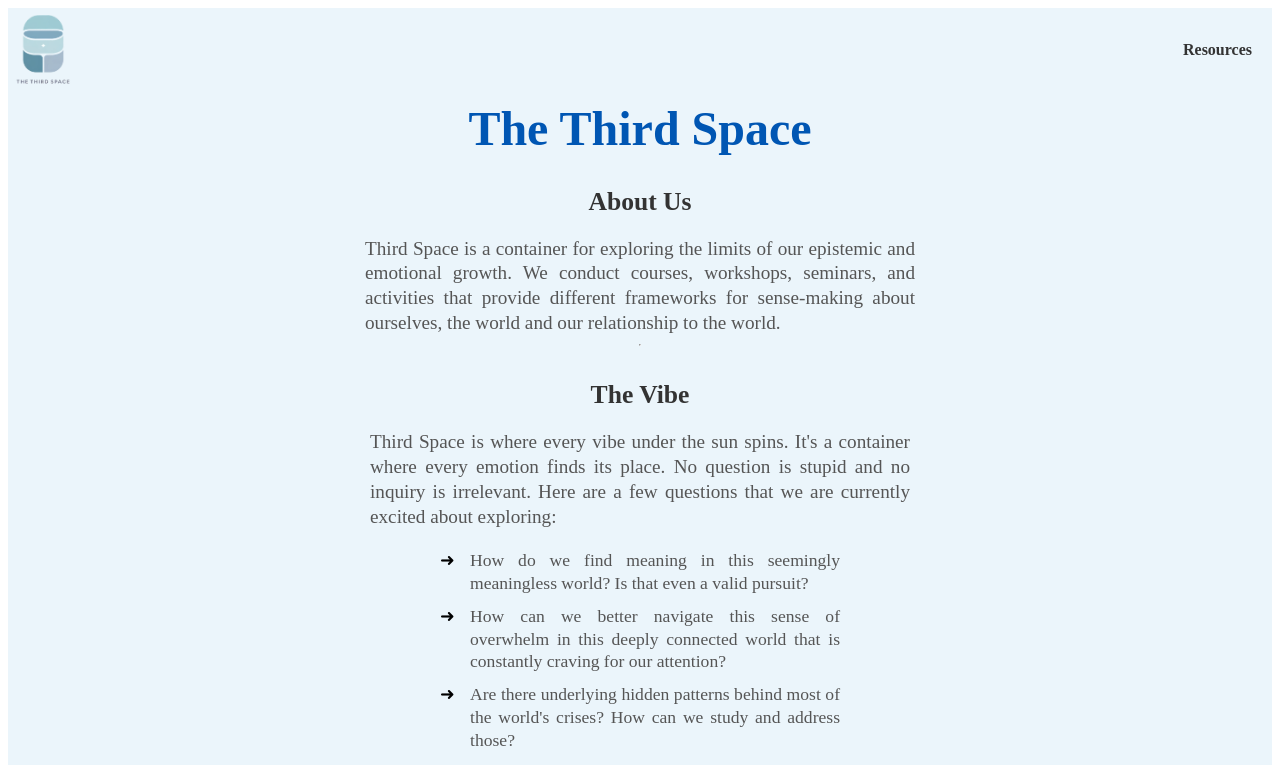
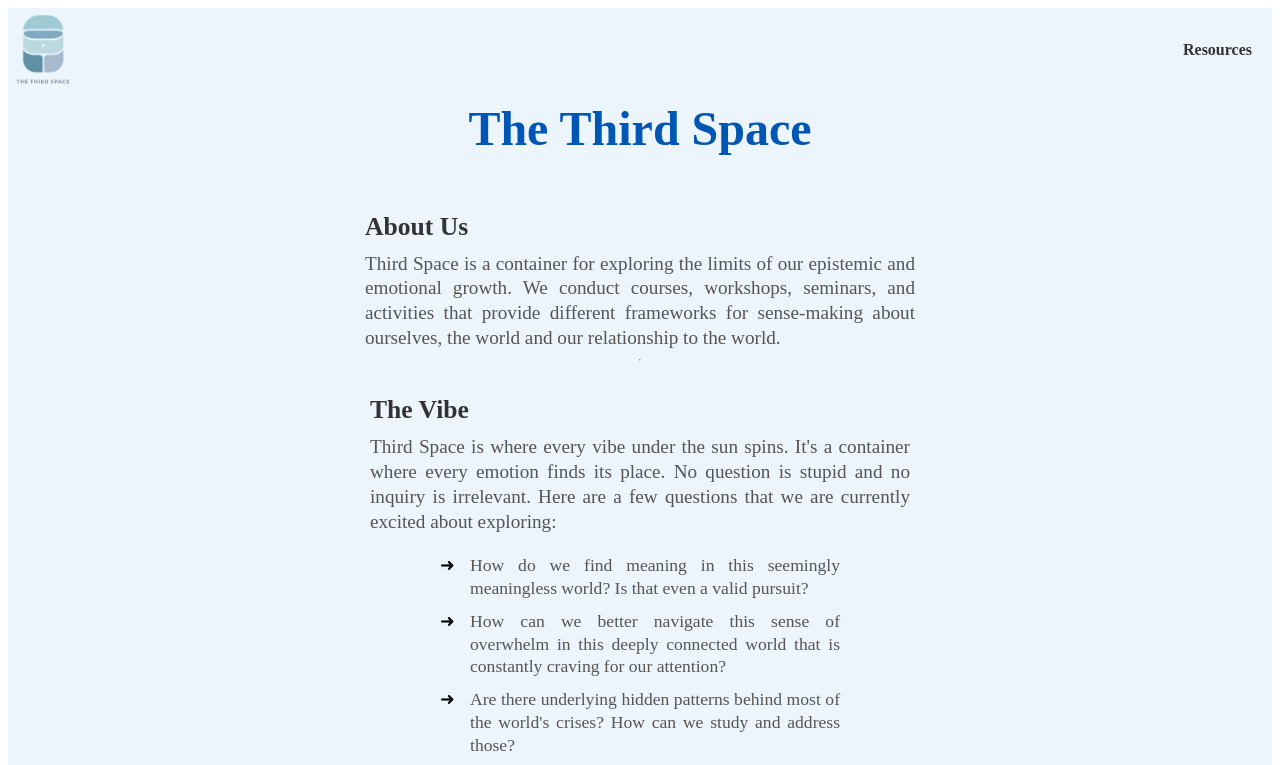
Before and after one commit to rdbcasillas/InsightGateway, a Vue app: page / in a window 1280 px wide. Shown: the top 765 px of the page. Built offline with nearby package versions, Linux system fonts and the light colour scheme.

Commit message:
css updates to make elements on homepage align better

```diff
--- a/src/components/WelcomePage.vue
+++ b/src/components/WelcomePage.vue
@@ -1,6 +1,6 @@
 <template>
   <div class="container">
-    <div class="row">
+    <div class="row title">
       <div class="col-12 text-center mb-4">
         <h1><span class="name">The Third Space</span></h1>
       </div>
@@ -22,7 +22,7 @@
 
     <div class="row">
       <div class="col-md-6 col-sm-12 offset-md-4">
-        <h3 class="vibe-title">The Vibe</h3>
+        <h3 class="vibe-title mb-3">The Vibe</h3>
         <p class="ml-auto vibe-title-para">
           Third Space is where every vibe under the sun spins. It's a container
           where every emotion finds its place. No question is stupid and no
@@ -140,6 +140,9 @@ export default {
 </script>
 
 <style scoped>
+.title {
+  margin-bottom: 25px;
+}
 .aboutus {
   max-width: 550px; /* Or any other suitable width */
   margin: 0 auto; /* Center the description */
@@ -148,8 +151,9 @@ export default {
 }
 h3 {
   color: #333;
+  display: flex;
   font-size: 1.6rem;
-  margin-bottom: 20px; /* Spacing below the title */
+  margin-bottom: 10px; /* Spacing below the title */
 }
 p {
   color: #555;
@@ -165,12 +169,13 @@ li {
 .vibe-title {
   color: #333;
   font-size: 1.6rem;
-  margin-bottom: 20px; /* Spacing below the title */
+  margin-bottom: 10px; /* Spacing below the title */
 }
 
 .vibe-title-para {
   max-width: 540px;
   text-align: justify;
+  margin-top: 0px;
 }
 
 .vibe-questions {
@@ -204,6 +209,7 @@ li {
   line-height: 1.3;
   max-width: 540px;
   text-align: justify;
+  margin-top: 0px;
 }
 .container {
   background-color: #ebf5fb; /* Light blue background */
@@ -226,6 +232,7 @@ h1 {
 .name {
   font-weight: bold;
   color: #0056b3;
+  margin-bottom: 30px;
 }
 
 .description {
```
